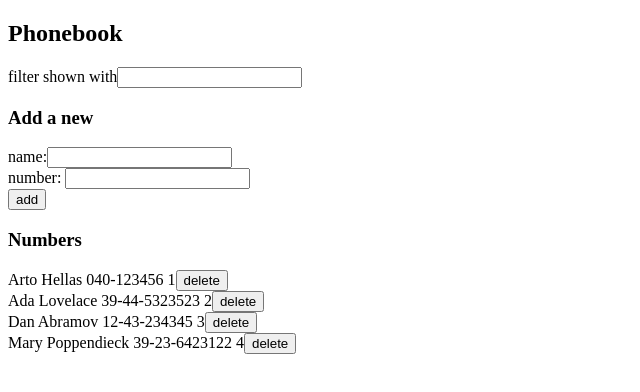
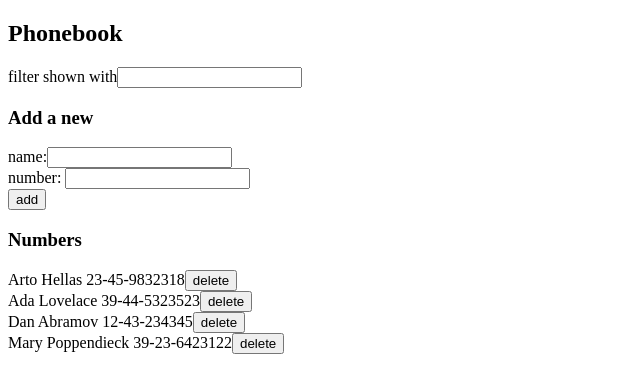
Before and after one commit to viktorsvider/fullstackopen, a React (Vite) app in the folder part2/phonebook/: page / in a window 1280 px wide. Shown: the top 392 px of the page, without its empty margins (0-640 px from the left). Built offline with nearby package versions, Linux system fonts and the light colour scheme; data requests are answered from the project's data file.

Commit message:
add part 2.15

```diff
--- a/part2/phonebook/src/App.jsx
+++ b/part2/phonebook/src/App.jsx
@@ -23,8 +23,16 @@ const App = () => {
   const addPerson = (event) => {
     event.preventDefault();
     const newPerson = { name: newName, number: newNumber };
-    if (persons.find((element) => element.name === newPerson.name)) {
-      alert(`${newPerson.name} already added to the phonebook`);
+    const presentPerson = persons.find(
+      (element) => element.name === newPerson.name
+    );
+    if (
+      presentPerson &&
+      window.confirm(
+        `${presentPerson.name} already added to the phonebook, would you like to change it?`
+      )
+    ) {
+      phonebookService.update(presentPerson.id, newPerson);
     } else if (newName.trim() === "") {
       alert("Name could not be void");
     } else if (newNumber.trim() === "") {
--- a/part2/phonebook/src/components/Persons.jsx
+++ b/part2/phonebook/src/components/Persons.jsx
@@ -21,7 +21,7 @@ const Persons = ({ persons, filter }) => {
         .filter((person) => person.name.includes(filter))
         .map((person) => (
           <div key={person.id}>
-            {person.name} {person.number} {person.id}
+            {person.name} {person.number}
             <button
               id={person.id}
               name={person.name}
--- a/part2/phonebook/src/db.json
+++ b/part2/phonebook/src/db.json
@@ -2,7 +2,7 @@
   "persons": [
     {
       "name": "Arto Hellas",
-      "number": "040-123456",
+      "number": "23-45-9832318",
       "id": "1"
     },
     {
--- a/part2/phonebook/src/services/phonebook.js
+++ b/part2/phonebook/src/services/phonebook.js
@@ -9,6 +9,10 @@ const create = (newObject) => {
   return axios.post(baseUrl, newObject)
 }
 
+const update = (id, updatedObject) => {
+  return axios.put(`${baseUrl}/${id}`, updatedObject)
+}
+
 const deleteObject = (id) => {
   return axios.delete(`${baseUrl}/${id}`)
 }
@@ -16,5 +20,6 @@ const deleteObject = (id) => {
 export default {
   getAll: getAll,
   create: create,
+  update: update,
   delete: deleteObject
 }
```
